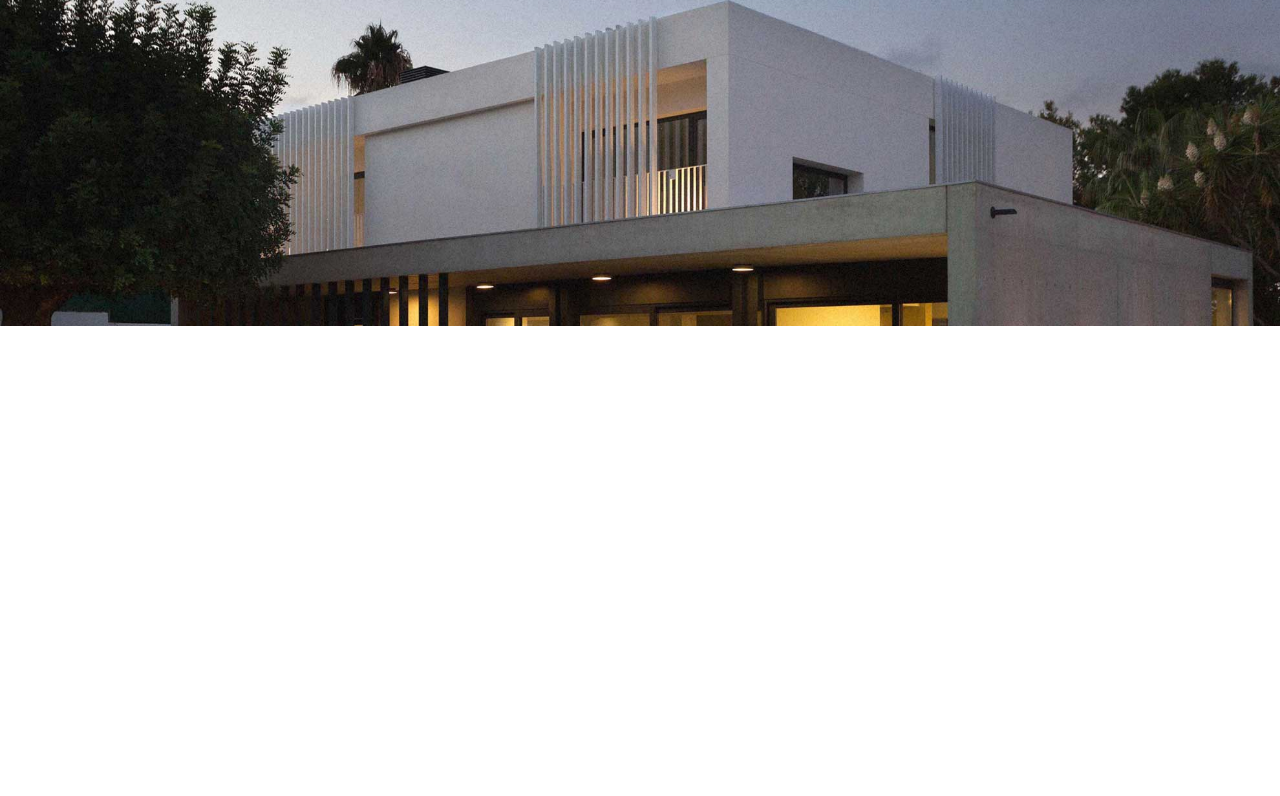
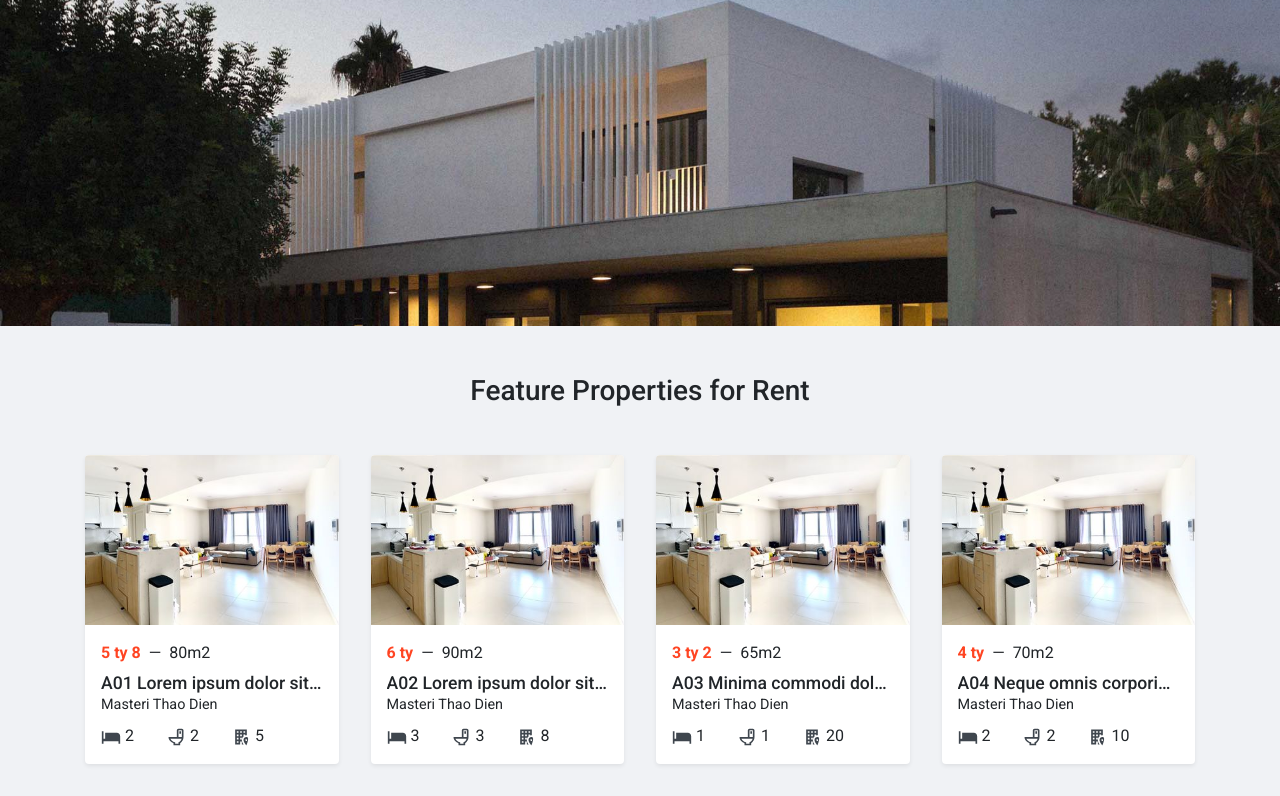
Before and after one commit to oclockvn/masteri, a website: page demo/index.html in a window 1280 px wide. Shown: the part 62-858 px from the top of the page. Before the commit the page ends 800 px from the top, so only its background shows below. Drawn offline with Linux system fonts and the light colour scheme.

Commit message:
features for rent

```diff
--- a/demo/assets/js/app.js
+++ b/demo/assets/js/app.js
@@ -0,0 +1,51 @@
+class Apartment {
+  constructor(data) {
+    Object.keys(data).forEach(k => {
+      this[k] = ko.observable(data[k]);
+    });
+  }
+}
+
+class RentViewModel {
+  constructor() {
+    this.rents = ko.observableArray([
+      new Apartment({
+        name: 'A01 Lorem ipsum dolor sit amet',
+        price: '5 ty 8',
+        area: '80m2',
+        bedroom: 2,
+        toilet: 2,
+        floor: 5,
+      }),
+      new Apartment({
+        name: 'A02 Lorem ipsum dolor sit amet',
+        price: '6 ty',
+        area: '90m2',
+        bedroom: 3,
+        toilet: 3,
+        floor: 8,
+      }),
+
+      new Apartment({
+        name: 'A03 Minima commodi dolorum in, inventore veritatis illo',
+        price: '3 ty 2',
+        area: '65m2',
+        bedroom: 1,
+        toilet: 1,
+        floor: 20,
+      }),
+      new Apartment({
+        name: 'A04 Neque omnis corporis nobis sapiente iste dicta quod',
+        price: '4 ty',
+        area: '70m2',
+        bedroom: 2,
+        toilet: 2,
+        floor: 10,
+      })
+    ]);
+  }
+}
+
+(function () {
+  ko.applyBindings(new RentViewModel(), document.getElementById('feature-for-rent'));
+})();
--- /dev/null
+++ b/demo/assets/scss/partials/_apartment.scss
@@ -0,0 +1,58 @@
+$property-section-bg: #f0f2f5;
+
+.property-section {
+  background: $property-section-bg;
+  padding: 0 0 2rem 0;
+
+  .section__title {
+    padding: 3rem 0;
+  }
+
+  .section__content {
+    display: grid;
+    grid-template-columns: 1fr 1fr 1fr 1fr;
+    grid-gap: 2rem;
+  }
+}
+
+.property {
+  background: #fff;
+  border-radius: 4px;
+  overflow: hidden;
+
+  .property__info {
+    padding: 1rem;
+  }
+
+  .property__preview {
+    img {
+      min-height: 164px;
+    }
+  }
+}
+
+.property-name {
+  font-size: 1.1rem;
+  text-overflow: ellipsis;
+  overflow: hidden;
+  white-space: nowrap;
+}
+
+.property-location {
+  font-size: 0.9rem;
+}
+
+.property-utilities {
+  img {
+    width: 20px;
+  }
+
+  li + li {
+    margin-left: 2rem;
+  }
+}
+
+.price {
+  color: $price-color;
+  font-weight: 700;
+}
--- a/demo/assets/scss/partials/_index.scss
+++ b/demo/assets/scss/partials/_index.scss
@@ -1 +1 @@
-@import "header", "footer", "menu";
+@import "header", "footer", "menu", "apartment";
--- a/demo/assets/scss/style.scss
+++ b/demo/assets/scss/style.scss
@@ -15,3 +15,20 @@ body {
 .decoration-none {
   text-decoration: none;
 }
+
+.hoverable {
+  transition: 0.3s ease-in;
+  box-shadow: 0 0.125rem 0.25rem rgba(0, 0, 0, 0.075);
+
+  &:hover {
+    box-shadow: 0 0.5rem 1rem rgba(0, 0, 0, 0.15);
+  }
+}
+
+.list-none {
+  list-style: none;
+}
+
+.fit-cover {
+  object-fit: cover;
+}
--- a/demo/assets/scss/var.scss
+++ b/demo/assets/scss/var.scss
@@ -0,0 +1 @@
+$price-color: #f42;
--- a/demo/index.html
+++ b/demo/index.html
@@ -48,6 +48,51 @@
     <img src="assets/img/cover_banner.jpg" alt="banner">
   </section>
 
+  <section class="property-section" id="feature-for-rent">
+    <div class="section__title text-center">
+      <h3 class="m-0">Feature Properties for Rent</h3>
+    </div>
+
+    <div class="section__content container">
+      <!-- ko foreach: rents -->
+      <div class="property hoverable">
+        <div class="property__preview">
+          <img src="assets/img/room1.jpg" alt="Room preview" class="d-block w-100 fit-cover">
+        </div>
+        <div class="property__info">
+          <div class="d-flex algin-items-center">
+            <span data-bind="text: price" class="price">5b8</span>
+            <span class="mx-2">&mdash;</span>
+            <span data-bind="text: area">80m2</span>
+          </div>
+          <div class="my-2">
+            <h2 class="property-name m-0" data-bind="text: name">A01 Lorem ipsum dolor sit amet consectetur adipisicing
+              elit.
+            </h2>
+            <div class="property-location">Masteri Thao Dien</div>
+          </div>
+          <div>
+            <ul class="algin-items-center d-flex list-none m-0 p-0 property-utilities">
+              <li>
+                <img src="assets/img/bed-empty.svg" alt="Bedroom">
+                <span data-bind="text: bedroom">2</span>
+              </li>
+              <li>
+                <img src="assets/img/toilet.svg" alt="Toilet">
+                <span data-bind="text: toilet">2</span>
+              </li>
+              <li>
+                <img src="assets/img/floor.svg" alt="Toilet">
+                <span data-bind="text: floor">2</span>
+              </li>
+            </ul>
+          </div>
+        </div>
+      </div>
+      <!-- /ko -->
+    </div>
+  </section>
+
   <!-- Optional JavaScript -->
   <!-- jQuery first, then Popper.js, then Bootstrap JS -->
   <!-- <script src="https://code.jquery.com/jquery-3.5.1.slim.min.js" integrity="sha384-DfXdz2htPH0lsSSs5nCTpuj/zy4C+OGpamoFVy38MVBnE+IbbVYUew+OrCXaRkfj" crossorigin="anonymous"></script>
```
Also changed, not shown: demo/assets/css/style.css, demo/assets/img/bed-empty.svg (added), demo/assets/img/chevron-down.svg (added), demo/assets/img/floor.svg (added), demo/assets/img/room1.jpg (added), demo/assets/img/toilet.svg (added), 1 other file.
